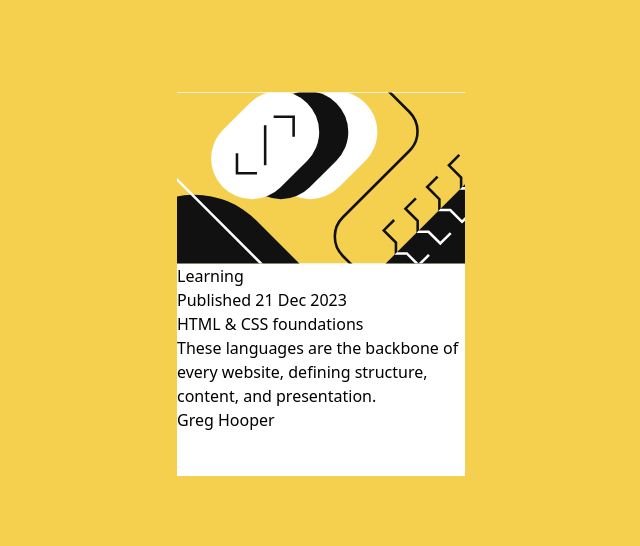
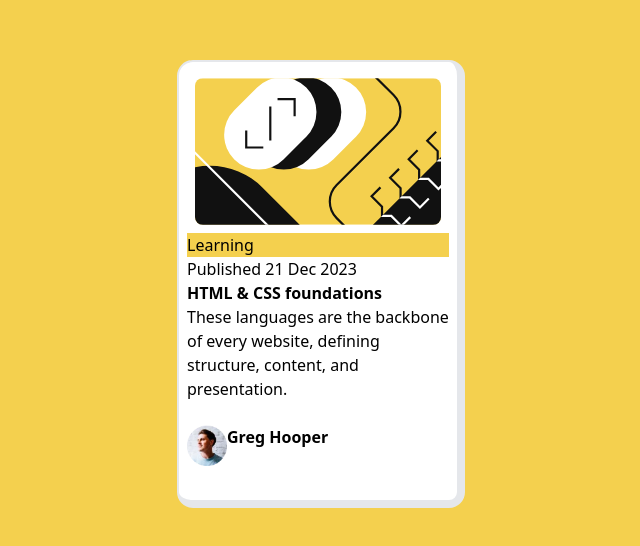
Before and after one commit to rh0se/blog-preview-card-main, a website: page src/index.html in a window 1280 px wide. Shown: the part 116-662 px from the top of the page, without its empty margins (319-959 px from the left). Drawn offline with Linux system fonts and the light colour scheme.

Commit message:
adding tailwind

```diff
--- a/src/index.html
+++ b/src/index.html
@@ -25,16 +25,16 @@
   </style>
 </head>
 
-<body class="bg-yellow ">
+<body class="bg-yellow h-screen flex justify-center items-center overflow-y-auto">
 
-  <main class="h-screen flex justify-center items-center">
-    <div class="bg-white h-96 w-72">
-      <img src="../assets/images/illustration-article.svg">
-      <p>Learning</p>
+  <main class="h-full flex justify-center items-center w-full flex-col">
+    <div class="bg-white h-[28rem] w-72 p-2 rounded-2xl border-r-8 border-b-8 border-l-2 border-t-2">
+      <img class="rounded-2xl p-2" src="../assets/images/illustration-article.svg">
+      <p class="bg-yellow">Learning</p>
       <p>Published 21 Dec 2023</p>
-      <p> HTML & CSS foundations</p>
+      <p class="font-bold"> HTML & CSS foundations</p>
       <p>These languages are the backbone of every website, defining structure, content, and presentation.</p>
-      <p>Greg Hooper</p>
+      <p class="inline-flex pt-6 font-bold"><img src="../assets/images/image-avatar.webp" class="w-10">Greg Hooper</p>
 
     </div>
 
--- a/tailwind.config.js
+++ b/tailwind.config.js
@@ -3,6 +3,9 @@ module.exports = {
   content: ["./src/**/*.{html,js}"],
   theme: {
     extend: {
+      height: {
+        '128': '28rem'
+      },
       colors: {
         yellow: "hsl(47, 88%, 63%)",
         white:" hsl(0, 0%, 100%)",
```
Also changed, not shown: src/output.css.
